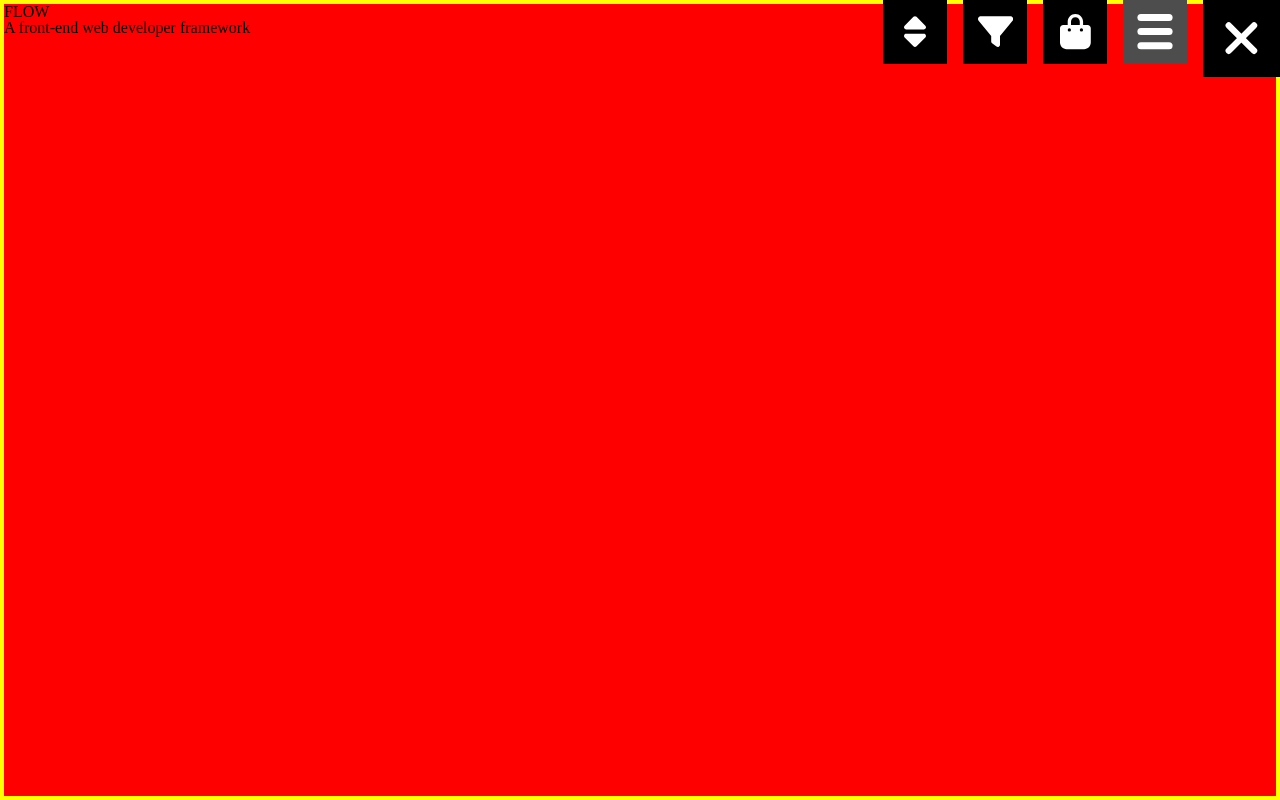
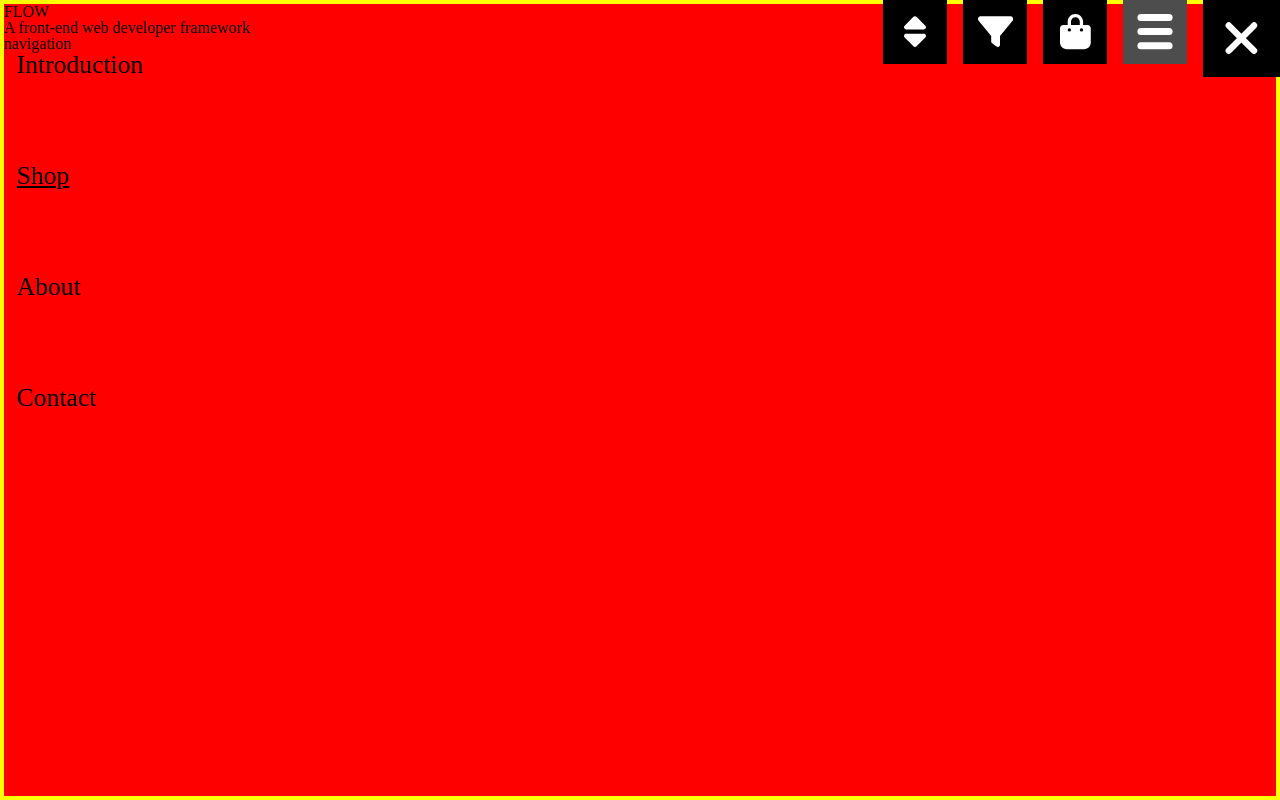
Before and after one commit to Driijko/flow-0.2, a Svelte app: page / in a window 1280 px wide. Both pictures are taken after a click on the button 1248 px from the left and 32 px from the top of the page. Built offline with nearby package versions, Linux system fonts and the light colour scheme.

Commit message:
SiteMenuTabs & SiteMenuTabTransition.

```diff
--- a/src/components/1-site/interface/site-menu/SiteMenu.svelte
+++ b/src/components/1-site/interface/site-menu/SiteMenu.svelte
@@ -2,6 +2,8 @@
 <script>
   // IMPORTS ------------------------------------------
   import { breakpoint } from "../../../../dynamic/breakpoint";
+  import SiteMenuBreadcrumbs from "./SiteMenuBreadcrumbs.svelte";
+  import SiteMenuTabs from "./SiteMenuTabs.svelte";
 
 </script>
 
@@ -15,5 +17,8 @@
     <h2>A front-end web developer framework</h2>
   </header>
 
+  <SiteMenuBreadcrumbs />
+
+  <SiteMenuTabs />
 
 </div>
--- /dev/null
+++ b/src/components/1-site/interface/site-menu/SiteMenuTabTransition.svelte
@@ -0,0 +1,32 @@
+<!-- SCRIPTS ///////////////////////////////////// -->
+<script>
+  // IMPORTS ----------------------------------
+  import shift from "../../../../scripts/transitions/shift";
+  import { linear } from "svelte/easing";
+  import { siteMenuGetTabPosition, siteMenuCurrentTab, siteMenuPrevTab }
+  from "../../../../dynamic/siteMenuTabs";
+
+  // REACTIVE -----------------------------------
+  $: currentTabPosition = siteMenuGetTabPosition($siteMenuCurrentTab);
+  $: prevTabPosition = siteMenuGetTabPosition($siteMenuPrevTab);
+
+</script>
+
+<!-- MARKUP ///////////////////////////////////-->
+<div class="site-menu-tab fill"
+  in:shift="{{
+    x: currentTabPosition < prevTabPosition ?
+      -window.innerWidth : window.innerWidth,
+    duration: 300,
+    delay: 300,
+    easing: linear,
+  }}"
+  out:shift="{{
+    x: currentTabPosition < prevTabPosition ?
+      window.innerWidth: -window.innerWidth,
+    duration: 300,
+    easing: linear,
+  }}"
+>
+  <slot />
+</div>
--- /dev/null
+++ b/src/components/1-site/interface/site-menu/SiteMenuTabs.svelte
@@ -0,0 +1,17 @@
+<!-- SCRIPTS /////////////////////////////////////////// -->
+<script>
+  // IMPORTS -------------------------------------------
+  import { siteMenuCurrentTab } from "../../../../dynamic/siteMenuTabs";
+  import SiteMenuTabTransition from "./SiteMenuTabTransition.svelte";
+  import Navigation from "./tabs/Navigation.svelte";
+
+</script>
+
+<!-- MARKUP ///////////////////////////////////////////////// -->
+<div class="site-menu-tab-container">
+  {#if $siteMenuCurrentTab === "navigation"}
+    <SiteMenuTabTransition>
+      <Navigation />
+    </SiteMenuTabTransition>
+  {/if}
+</div>
--- a/src/components/1-site/interface/site-menu/Navigation.svelte
+++ b/src/components/1-site/interface/site-menu/tabs/Navigation.svelte
@@ -1,9 +1,9 @@
 <!-- SCRIPTS ///////////////////////////////// -->
 <script>
   // IMPORTS -------------------------------------------
-  import { breakpoint } from "../../../../dynamic/breakpoint";
-  import PageLink from "../../../5-elements/links/PageLink.svelte";
-  import { currentPage } from "../../../../dynamic/currentPage";
+  import { breakpoint } from "../../../../../dynamic/breakpoint";
+  import PageLink from "../../../../5-elements/links/PageLink.svelte";
+  import { currentPage } from "../../../../../dynamic/currentPage";
 
 </script>
 
```
